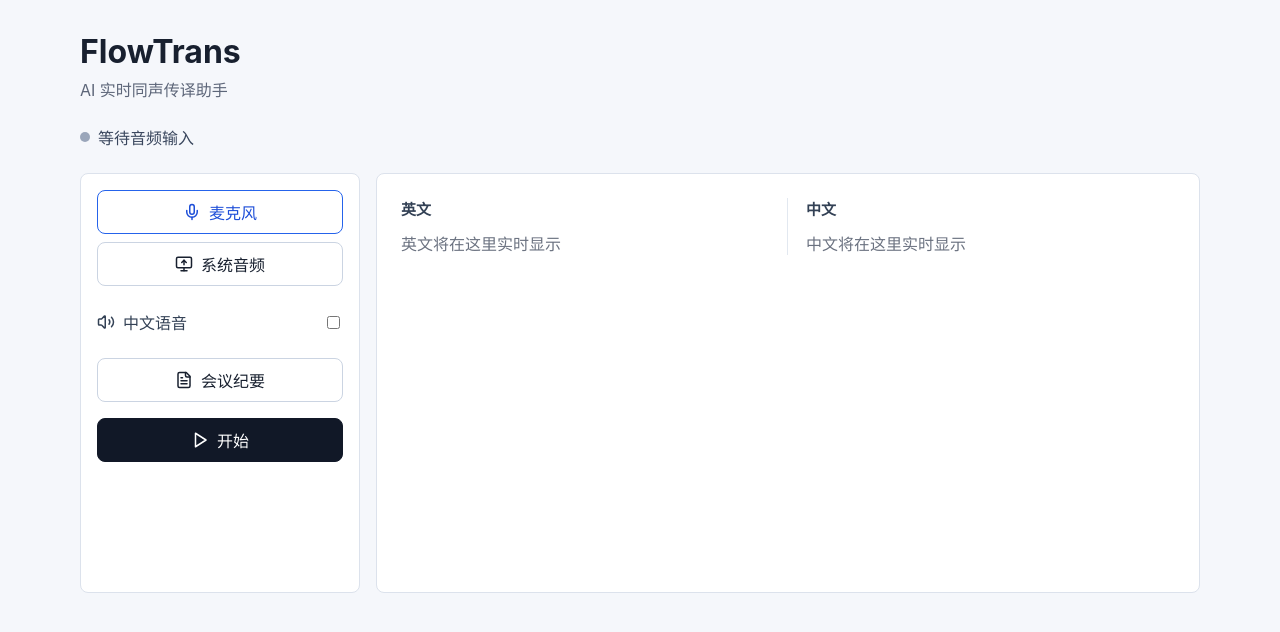
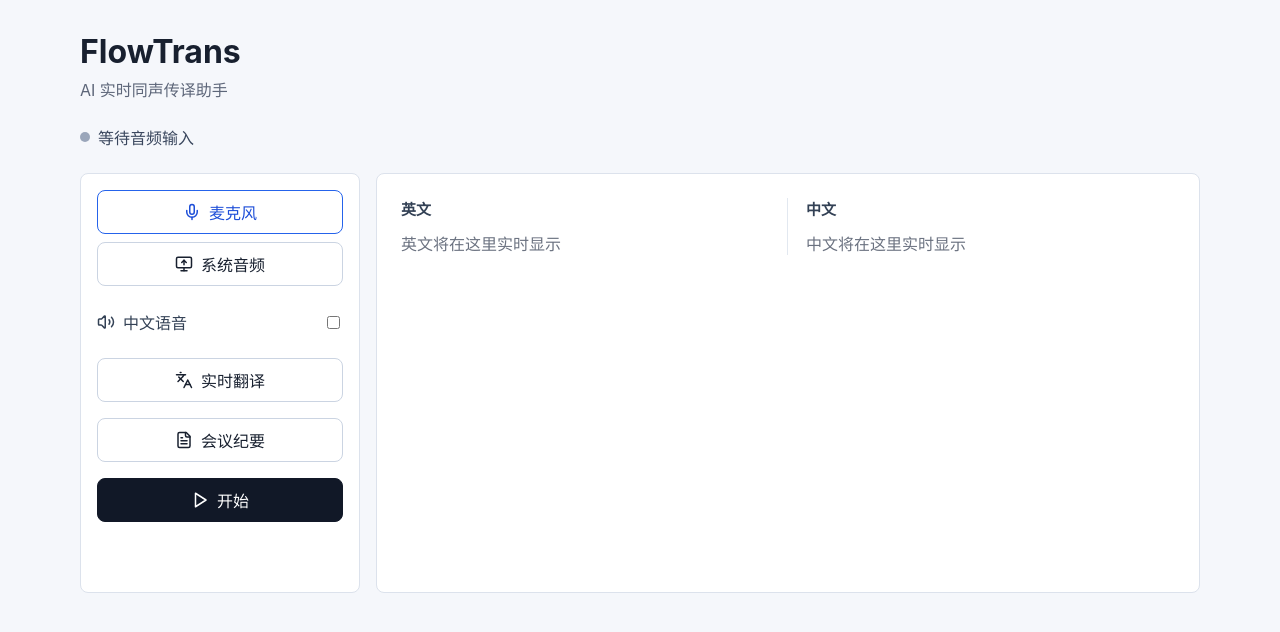
Before and after one commit to cryz0518/FlowTrans, a React (Vite) app in the folder frontend/: page / in a window 1280 px wide. Shown: the top 632 px of the page. Built offline with nearby package versions, Linux system fonts and the light colour scheme.

Commit message:
修复会议纪要页返回实时翻译

```diff
--- a/frontend/src/App.tsx
+++ b/frontend/src/App.tsx
@@ -147,6 +147,7 @@ export function App() {
           onSourceChange={setInputSource}
           onTtsChange={setTtsEnabled}
           onFloatingChange={setFloatingWindowEnabled}
+          onTranslationOpen={() => setActiveView("subtitles")}
           onMeetingMinutesOpen={() => setActiveView("minutes")}
           onStart={start}
           onStop={stop}
--- a/frontend/src/components/ControlPanel.tsx
+++ b/frontend/src/components/ControlPanel.tsx
@@ -1,4 +1,4 @@
-import { Captions, FileText, Mic, MonitorUp, Play, Square, Volume2 } from "lucide-react";
+import { Captions, FileText, Languages, Mic, MonitorUp, Play, Square, Volume2 } from "lucide-react";
 
 import type { InputSource } from "../types/events";
 
@@ -11,6 +11,7 @@ type Props = {
   onSourceChange: (source: InputSource) => void;
   onTtsChange: (enabled: boolean) => void;
   onFloatingChange?: (enabled: boolean) => void;
+  onTranslationOpen: () => void;
   onMeetingMinutesOpen: () => void;
   onStart: () => void;
   onStop: () => void;
@@ -25,6 +26,7 @@ export function ControlPanel({
   onSourceChange,
   onTtsChange,
   onFloatingChange,
+  onTranslationOpen,
   onMeetingMinutesOpen,
   onStart,
   onStop,
@@ -70,6 +72,10 @@ export function ControlPanel({
           />
         </label>
       ) : null}
+      <button type="button" className="source-button" onClick={onTranslationOpen}>
+        <Languages size={18} />
+        实时翻译
+      </button>
       <button type="button" className="source-button" onClick={onMeetingMinutesOpen}>
         <FileText size={18} />
         会议纪要
```
Also changed, not shown: 1 other file (tests, documents, lock files or other folders).
